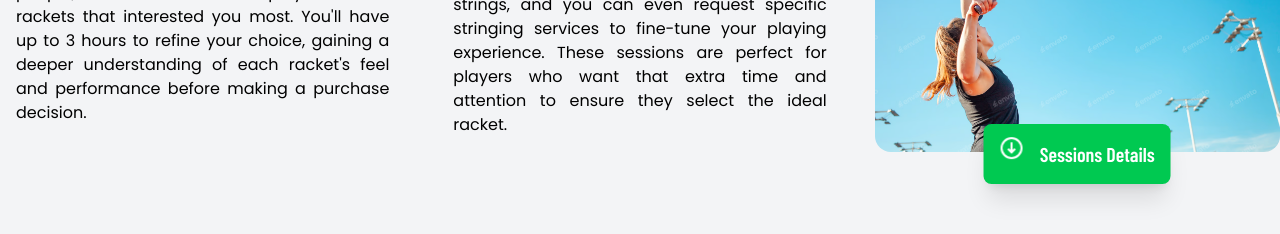
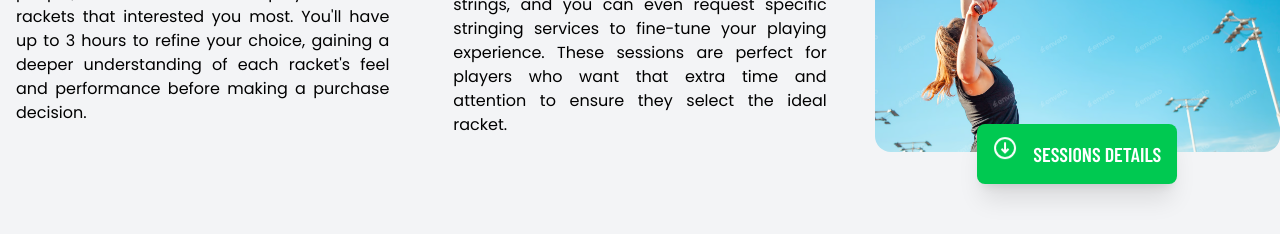
Before and after one commit to pvb-bogdan/top-tennis, a Nuxt app: page / in a window 1280 px wide. Shown: the part 4640-4874 px from the top of the page. Built offline with nearby package versions, Linux system fonts and the light colour scheme; a web font is replaced by a local one.

Commit message:
minor improvement

```diff
--- a/components/section-follow-up.vue
+++ b/components/section-follow-up.vue
@@ -24,22 +24,22 @@
         </div>
         <div class="col-span-3 sm:col-span-1 relative">
           <img src="../assets/images/follow.jpg" alt="" class="aspect-3/2 object-cover rounded-2xl">
-          <button
+          <a href="#details"
             class="bg-green-500 text-white p-4 rounded-lg absolute -bottom-8 left-1/2 transform -translate-x-1/2 shadow-xl cursor-pointer hover:bg-green-600 transition-all duration-300"
             @click="expandDetails = !expandDetails">
-            <h3 class="text-xl font-semibold flex items-center">
+            <h3 class="text-xl font-semibold flex items-center uppercase">
               <span class=" inline-block mr-4">
                 <IconsArrowDown class="animate-bounce" />
               </span>
               Sessions Details
             </h3>
-          </button>
+          </a>
         </div>
       </div>
       <transition enter-active-class="transition-all duration-500 ease-in-out"
         leave-active-class="transition-all duration-500 ease-in-out"
         enter-from-class="opacity-0 transform translate-y-4" leave-to-class="opacity-0 transform translate-y-4">
-        <div class="p-4 mt-24" v-show="expandDetails">
+        <div class="p-4 mt-24" v-show="expandDetails" id="details">
           <div class="grid grid-cols-1 xs:mt-10 sm:grid-cols-3 sm:gap-x-12 gap-y-12 md:grid-cols-3 md:gap-0">
             <!-- Feature 1 -->
             <div class="md:p-8 lg:p-14 flex flex-col items-center">
```
